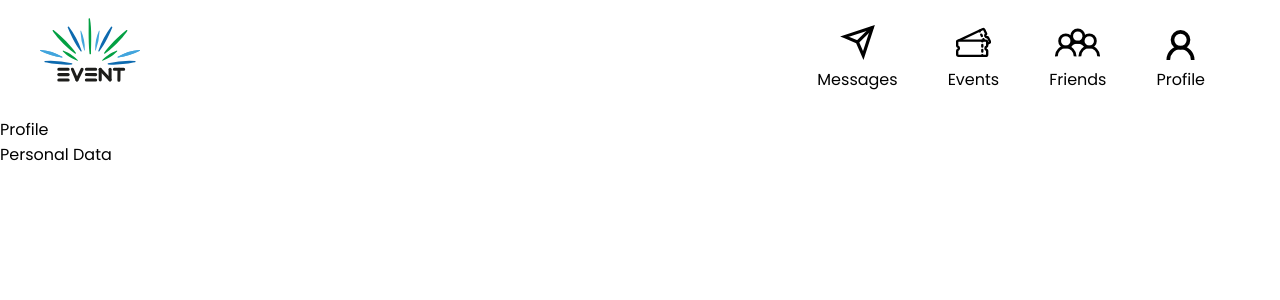
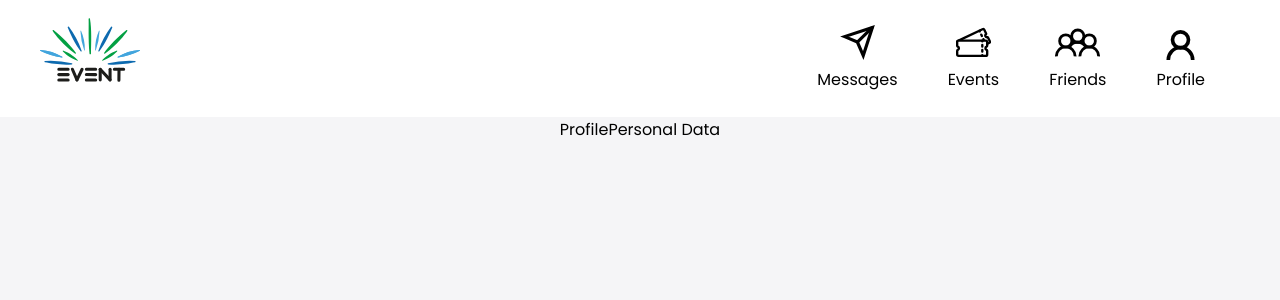
Before and after one commit to OkhaiBroh/PW1-G8, a Vue app: page /other-profile in a window 1280 px wide. Shown: the top 300 px of the page. Built offline with nearby package versions, Linux system fonts and the light colour scheme.

Commit message:
Basic CSS

```diff
--- a/src/views/OtherProfileView.vue
+++ b/src/views/OtherProfileView.vue
@@ -10,3 +10,27 @@
         </div>
     </div>
 </template>
+
+<style scoped>
+
+    html,
+    body {
+        margin: 0px;
+        height: 100%;
+    }
+
+    .background {
+        background-color: var(--gray_color);
+        display: flex;
+        justify-content: center;
+        height: 100vh;
+    }
+
+    .general-container {
+        width: fit-content;
+        height: fit-content;
+        display: flex;
+        flex-direction: row;
+    }
+
+</style>
```
